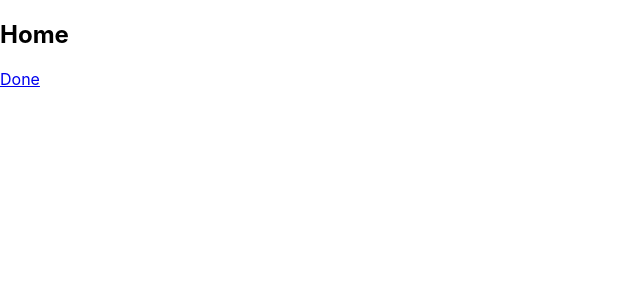
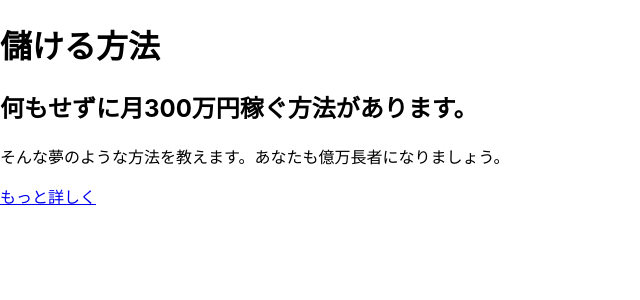
Before and after one commit to yoidea/1-click-fraud, a React (Create React App) app: page / in a window 1280 px wide. Shown: the top 300 px of the page, without its empty margins (0-640 px from the left). Built offline with nearby package versions, Linux system fonts and the light colour scheme.

Commit message:
Add sentence to Home

```diff
--- a/src/App.js
+++ b/src/App.js
@@ -20,8 +20,10 @@ class Home extends Component {
   render() {
     return (
       <div>
-        <h2>Home</h2>
-        <Link to="/done">Done</Link>
+        <h1>儲ける方法</h1>
+        <h2>何もせずに月300万円稼ぐ方法があります。</h2>
+        <p>そんな夢のような方法を教えます。あなたも億万長者になりましょう。</p>
+        <Link to="/done">もっと詳しく</Link>
       </div>
     );
   }
```
